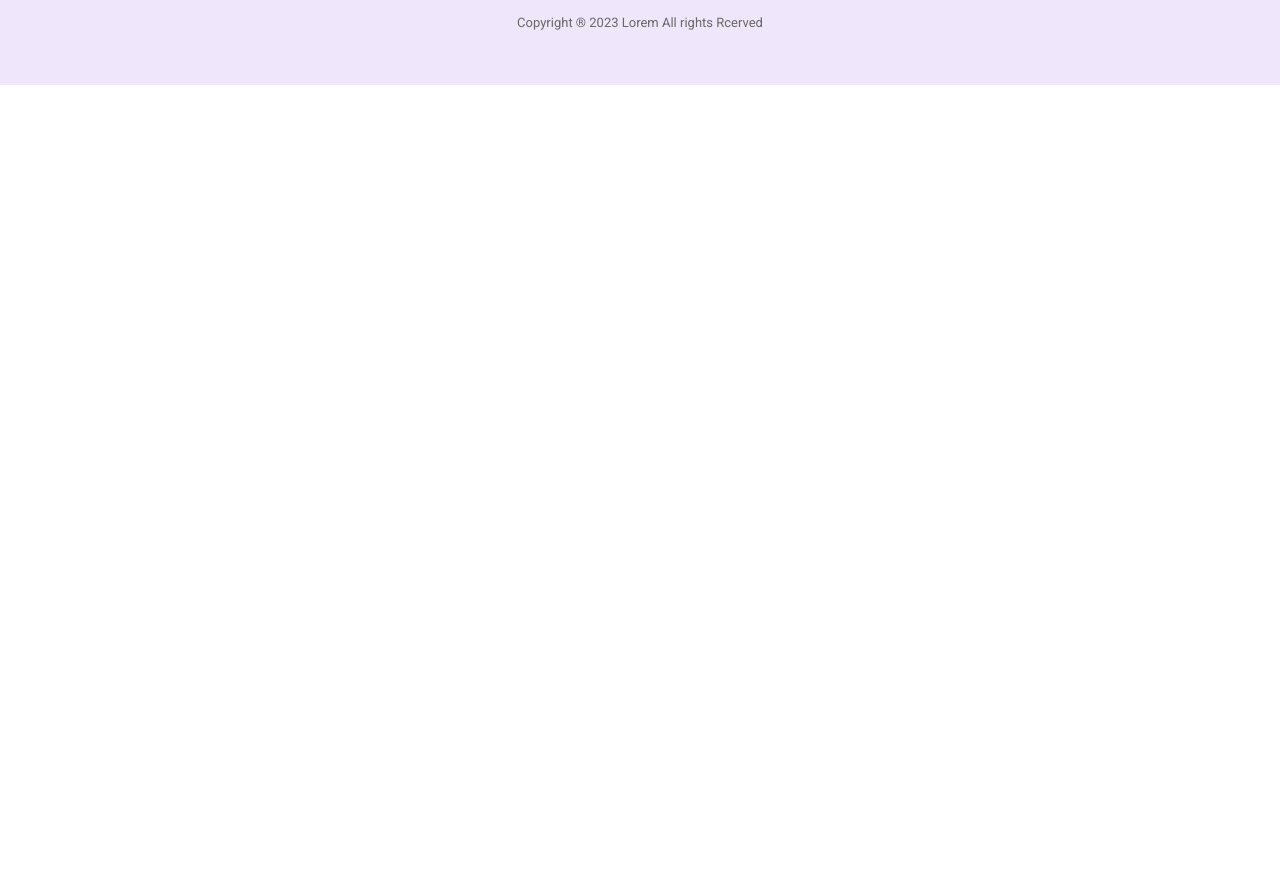
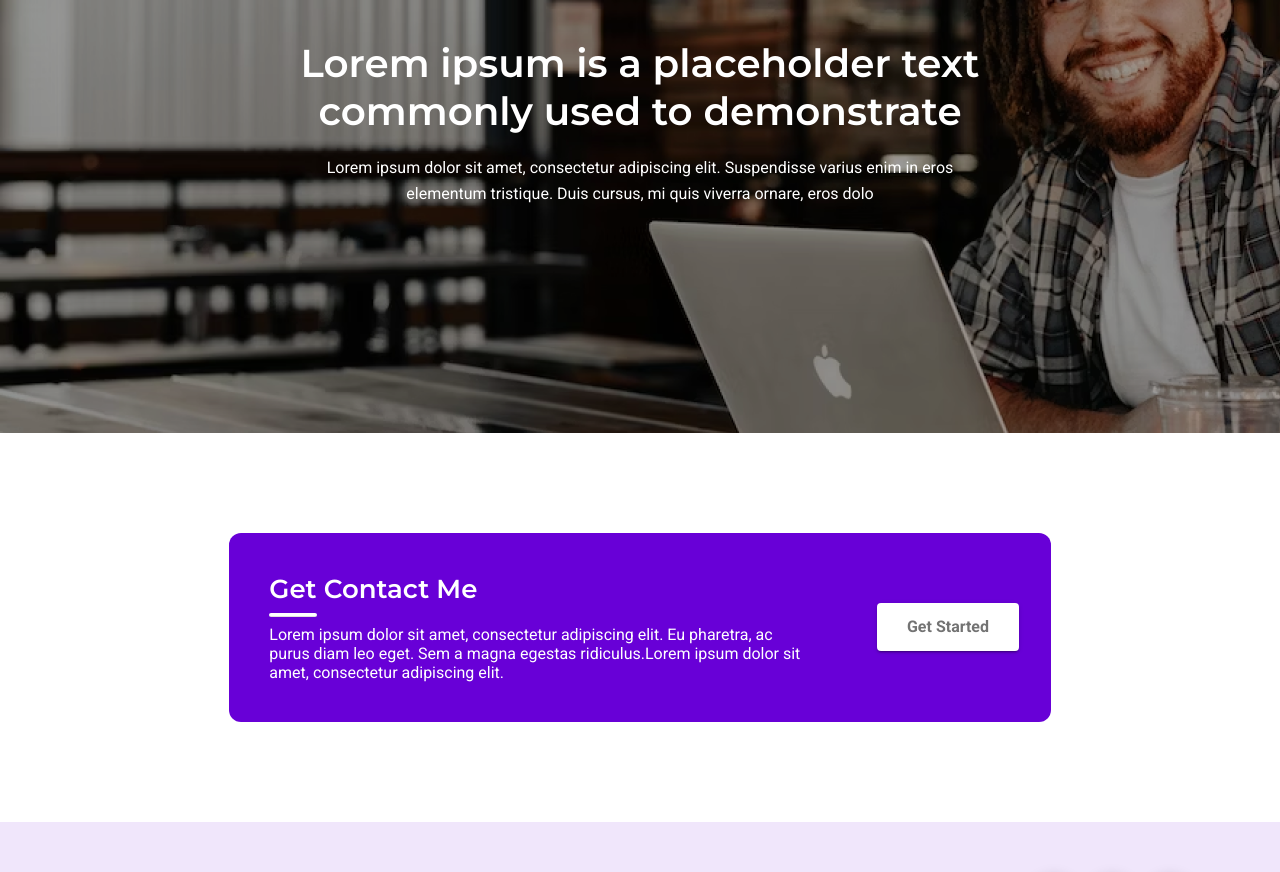
Before and after one commit to Khan3firoz/GSD, a React (Create React App) app: page /services in a window 1280 px wide. Shown: the part 3980-4852 px from the top of the page. Before the commit the page ends 4065 px from the top, so only its background shows below. Built offline with nearby package versions, Linux system fonts and the light colour scheme.

Commit message:
addded lonki

```diff
--- a/src/components/pages/Header.js
+++ b/src/components/pages/Header.js
@@ -140,34 +140,34 @@ export default function ButtonAppBar() {
                 }}
               >
                 <List>
-                  <ListItem disablePadding>
+                  <ListItem disablePadding onClick={() => navigate("/services")}>
                     <ListItemButton>
                       <ListItemText primary="Virtual Private Assistant" />
                     </ListItemButton>
                   </ListItem>
                   <Divider />
-                  <ListItem disablePadding>
+                  <ListItem disablePadding onClick={() => navigate("/services")}>
                     <ListItemButton>
                       <ListItemText primary="Healthcare Services" />
                     </ListItemButton>
                   </ListItem>
                   <Divider />
-                  <ListItem disablePadding>
+                  <ListItem disablePadding onClick={() => navigate("/services")}>
                     <ListItemButton>
                       <ListItemText primary="Sales Development" />
                     </ListItemButton>
                   </ListItem>
-                  <ListItem disablePadding>
+                  <ListItem disablePadding onClick={() => navigate("/services")}>
                     <ListItemButton>
                       <ListItemText primary="Virtual Receptionist" />
                     </ListItemButton>
                   </ListItem>
-                  <ListItem disablePadding>
+                  <ListItem disablePadding onClick={() => navigate("/services")}>
                     <ListItemButton>
                       <ListItemText primary="Spanish translation" />
                     </ListItemButton>
                   </ListItem>
-                  <ListItem disablePadding>
+                  <ListItem disablePadding onClick={() => navigate("/services")}>
                     <ListItemButton>
                       <ListItemText primary="Social Media Management" />
                     </ListItemButton>
--- a/src/components/pages/Services.js
+++ b/src/components/pages/Services.js
@@ -1,5 +1,5 @@
 import React from "react";
-import { Container, Typography, Box, Grid, Card } from "@mui/material";
+import { Container, Typography, Box, Grid, Card, Button, Divider } from "@mui/material";
 import { makeStyles } from "tss-react/mui";
 import ArrowForwardIcon from "@mui/icons-material/ArrowForward";
 import { pallete } from "../css/Theme";
@@ -7,10 +7,11 @@ import { styles } from "../css/CommonCSS";
 import AvTimerIcon from "@mui/icons-material/AvTimer";
 import DisplaySettingsIcon from "@mui/icons-material/DisplaySettings";
 import RocketLaunchIcon from "@mui/icons-material/RocketLaunch";
+import { useNavigate } from "react-router-dom";
 
 const Services = () => {
   const { classes } = useStyles();
-
+  const navigate = useNavigate();
   return (
     <>
       <Container maxWidth={false} className={classes.mainContainer}>
@@ -364,11 +365,14 @@ const Services = () => {
           visual form of a document or a typeface without <br /> relying on
           meaningful content.
         </Typography>
-        <Grid container sx={{...styles.flexDRC}}>
+        <Grid container sx={{ ...styles.flexDRC }}>
           <Grid container md={11}>
             {[...Array(4)].map((x) => (
-              <Grid item md={3} >
-                <Box position="relative" sx={{ height: "450px", margin: '20px 10px' }}>
+              <Grid item md={3}>
+                <Box
+                  position="relative"
+                  sx={{ height: "450px", margin: "20px 10px" }}
+                >
                   <Box
                     component="img"
                     className={classes.serviceImg0}
@@ -399,6 +403,56 @@ const Services = () => {
           </Grid>
         </Grid>
       </Container>
+      <Container maxWidth={false} className={classes.conatiner7}>
+        <Box>
+          <Typography variant="h4" color="white" align="center">
+            Lorem ipsum is a placeholder text
+            <br /> commonly used to demonstrate
+          </Typography>
+          <Typography variant="h6" color="white" align="center" padding="20px 0">
+            Lorem ipsum dolor sit amet, consectetur adipiscing elit. Suspendisse
+            varius enim in eros <br /> elementum tristique. Duis cursus, mi quis
+            viverra ornare, eros dolo
+          </Typography>
+        </Box>
+      </Container>
+      <Container maxWidth={false} className={classes.expertContainer}>
+        <Grid container className={classes.blogsGrid}>
+          <Grid
+            container
+            md={8}
+            sx={{
+              backgroundColor: pallete.primaryPurple,
+              borderRadius: "12px",
+            }}
+            className={classes.takeYourBusiness}
+          >
+            <Grid item md={9}>
+              <Box className={classes.expertLeftBox}>
+                <Typography className={classes.expetText}>
+                  Get Contact Me
+                </Typography>
+                <Divider variant="inset" className={classes.dividerMain} />
+                <Typography className={classes.expectPara}>
+                  Lorem ipsum dolor sit amet, consectetur adipiscing elit. Eu
+                  pharetra, ac purus diam leo eget. Sem a magna egestas
+                  ridiculus.Lorem ipsum dolor sit amet, consectetur adipiscing
+                  elit.{" "}
+                </Typography>
+              </Box>
+            </Grid>
+            <Grid item md={3} className={classes.experBtnGrodBottom}>
+              <Button
+                onClick={() => navigate("/book-demo")}
+                variant="contained"
+                className={classes.expertBtns}
+              >
+                Get Started
+              </Button>
+            </Grid>
+          </Grid>
+        </Grid>
+      </Container>
     </>
   );
 };
@@ -407,6 +461,66 @@ export default Services;
 
 const useStyles = makeStyles()((theme) => {
   return {
+    blogsGrid: {
+      display: "flex",
+      flexDirection: "row",
+      justifyContent: "center",
+      alignItems: "center",
+      alignContent: "center",
+    },
+    expetText: {
+      color: "#FFFFFF",
+      fontSize: "26px",
+      fontStyle: "normal",
+      fontWeight: 600,
+      lineHeight: "normal",
+      fontFamily: 'Montserrat'
+    },
+    expectPara: {
+      color: "#FFFFFF",
+      fontSize: "16px",
+      fontStyle: "normal",
+      fontWeight: 400,
+      lineHeight: "normal",
+      fontFamily: "Roboto",
+    },
+    expertBtns: {
+      ...styles.buttonMain,
+      backgroundColor: "#fff",
+      color: "#737373",
+      "&:hover": {
+        backgroundColor: "#fff",
+        color: "#737373",
+      },
+    },
+    experBtnGrodBottom: {
+      margin: "auto",
+      display: "flex",
+      flexDirection: "row",
+      justifyContent: "space-around",
+    },
+    dividerMain: {
+      width: "48px",
+      height: "4px",
+      backgroundColor: "#fff", // Replace with your desired color
+      margin: theme.spacing(1, 0),
+      borderRadius: "2px",
+    },
+    takeYourBusiness: {
+      [theme.breakpoints.down("sm")]: {
+        padding: "50px 0",
+      },
+    },
+    expertLeftBox: {
+      padding: "40px 40px",
+    },
+    expertGrid: {
+      padding: "200px 50px",
+      height: "300px",
+    },
+    expertContainer: {
+      margin: "100px 0",
+    },
     serviceImg0: {
       ...styles.imagesBox,
       position: "absolute",
@@ -424,6 +538,13 @@ const useStyles = makeStyles()((theme) => {
     },
     conatiner6: {
       padding: "50px 0",
+    },
+    conatiner7: {
+      margin: "50px 0",
+      backgroundImage: "url(assets/icons/services/lappyMan.png)",
+      backgroundRepeat: "no-repeat",
+      height: "600px",
+      ...styles.flexDCC,
     },
     transparentText: {
       fontFamily: "Montserrat",
```
